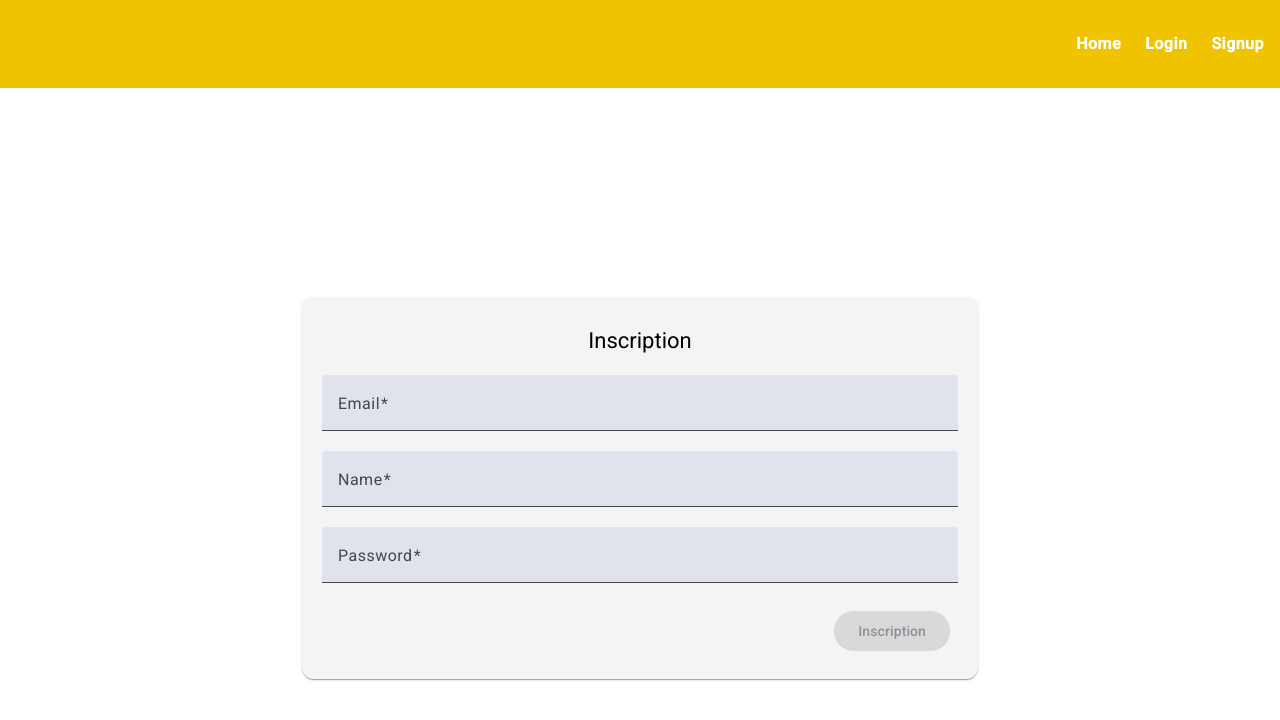
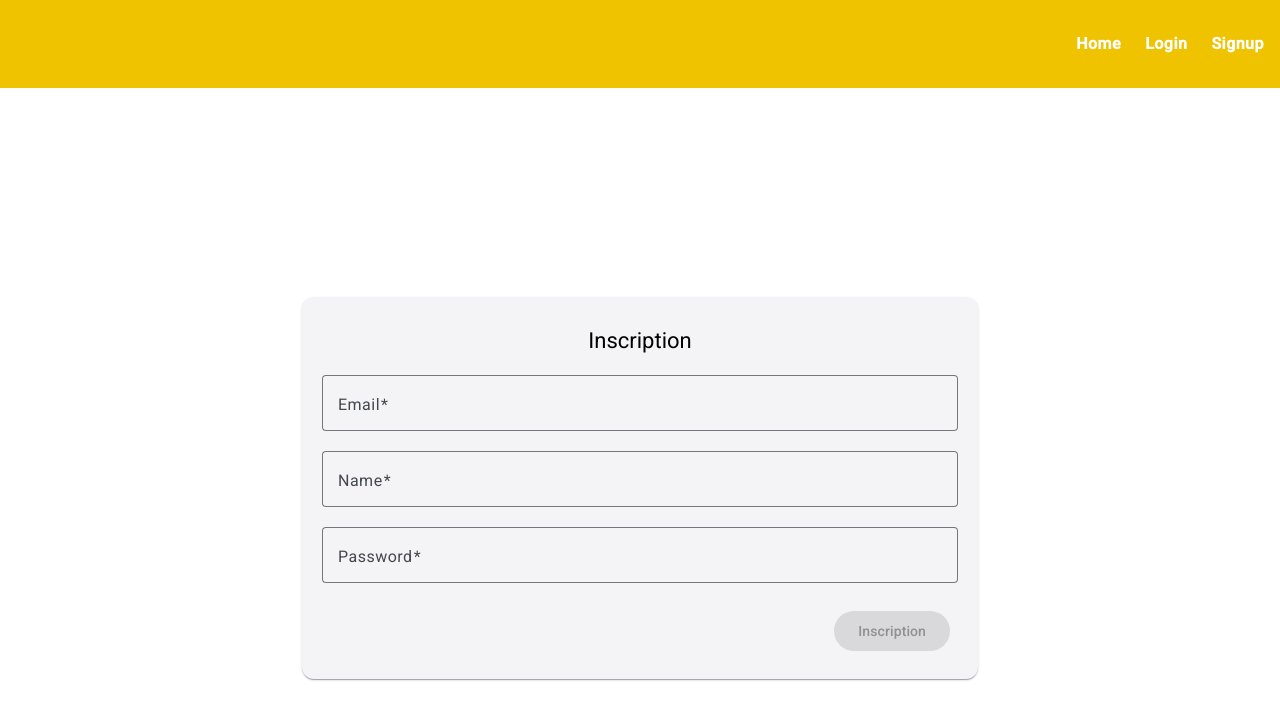
Before and after one commit to ksimali/frenchgram, an Angular app: page /signup in a window 1280 px wide. Shown: the top 720 px of the page. Built offline with nearby package versions, Linux system fonts and the light colour scheme.

Commit message:
Update signup.component template & scss

```diff
--- a/src/app/signup/signup.component.html
+++ b/src/app/signup/signup.component.html
@@ -2,17 +2,17 @@
     <mat-card>
         <mat-card-title>Inscription</mat-card-title>
         <form class="signup-form" [formGroup]="signupForm" (ngSubmit)="onSignup()">
-            <mat-form-field>
+            <mat-form-field appearance="outline">
                 <mat-label>Email</mat-label>
                 <input matInput formControlName="email" type="email" />
                 <mat-error>email required</mat-error>
             </mat-form-field>
-            <mat-form-field>
+            <mat-form-field appearance="outline">
                 <mat-label>Name</mat-label>
                 <input matInput formControlName="name" type="text" />
                 <mat-error>name required</mat-error>
             </mat-form-field>
-            <mat-form-field>
+            <mat-form-field appearance="outline">
                 <mat-label>Password</mat-label>
                 <input matInput formControlName="password" type="password">
                 <mat-error>password required</mat-error>
--- a/src/app/signup/signup.component.scss
+++ b/src/app/signup/signup.component.scss
@@ -25,8 +25,8 @@ mat-card-content{
     width: 100%;
     justify-content: flex-end;
 }
-
+/*
 .form-button{
     background-color: #f0c300;
     color: #F5F5F5;
-}
+} */
```
